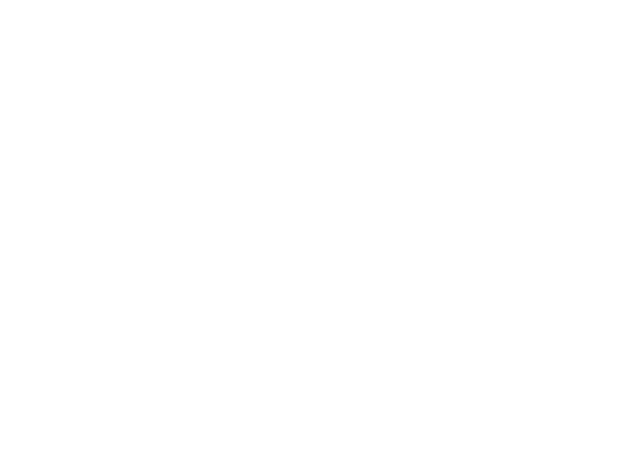
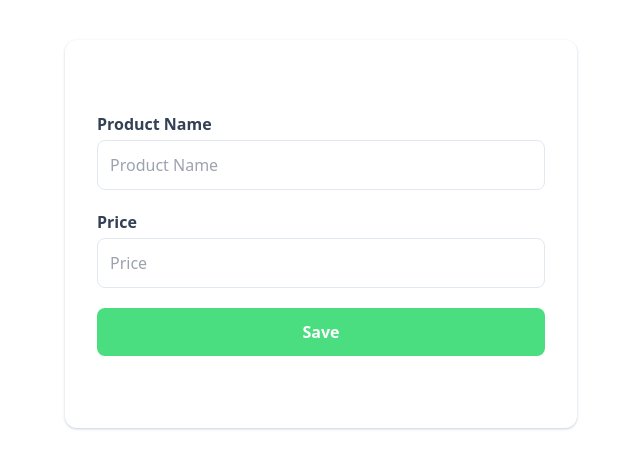
Before and after one commit to hawiksfd/mern-crud-realtime, a React (Create React App) app in the folder frontend/: page /add in a window 1280 px wide. Before the commit this address had no page. Shown: the top 468 px of the page, without its empty margins (319-959 px from the left). Built offline with nearby package versions, Linux system fonts and the light colour scheme.

Commit message:
konfigurasi Add Product dan route page app.js

```diff
--- a/frontend/src/App.js
+++ b/frontend/src/App.js
@@ -1,5 +1,6 @@
 import { BrowserRouter, Routes, Route } from "react-router-dom";
 import ProductList from "./components/ProductList";
+import AddProduct from "./components/AddProduct";
 
 function App() {
   return (
@@ -7,6 +8,7 @@ function App() {
       <BrowserRouter>
         <Routes>
           <Route path="/" element={<ProductList />} />
+          <Route path="/add" element={<AddProduct />} />
         </Routes>
       </BrowserRouter>
     </div>
--- /dev/null
+++ b/frontend/src/components/AddProduct.jsx
@@ -0,0 +1,54 @@
+import React, {useState} from 'react'
+import axios from 'axios';
+import {useNavigate} from 'react-router-dom'
+
+const AddProduct = () => {
+
+    const [name, setName] = useState("");
+    const [price, setPrice] = useState("");
+    const navigate = useNavigate();
+
+    const saveProduct = async (e) => {
+        e.preventDefault();
+        await axios.post("http://localhost:5000/product", {
+            name: name,
+            price: parseInt(price)
+        });
+        navigate('/');
+    }
+
+    return (
+        <div className="max-w-lg mx-auto my-10 bg-white p-8
+            rounded-xl shadow shadow-slate-300"
+        >
+            <form onSubmit={saveProduct} className="my-10">
+                <div className="flex flex-col">
+                    <div className="mb-5">
+                        <label className="font-bold text-slate-700">Product Name</label>
+                        <input type="text" className=" w-full py-3 mt-1 border border-slate-200
+                            rounded-lg px-3 focus:outline-none focus:border-slate-500
+                            hover:shadow"
+                            placeholder="Product Name"
+                            value={name}
+                            onChange={(e)=>setName(e.target.value)}/>
+                    </div>
+                    <div className="mb-5">
+                        <label className="font-bold text-slate-700">Price</label>
+                        <input type="text" className=" w-full py-3 mt-1 border border-slate-200
+                            rounded-lg px-3 focus:outline-none focus:border-slate-500
+                            hover:shadow"
+                            placeholder="Price"
+                            value={price}
+                            onChange={(e)=>setPrice(e.target.value)} />
+                    </div>
+                    <button type="submit"
+                        className="w-full py-3 font-bold text-white bg-green-400
+                        hover:bg-green-500 rounded-lg border-green-500 hover:shadow">Save</button>
+                </div>
+            </form>
+
+        </div>
+    )
+}
+
+export default AddProduct
```
